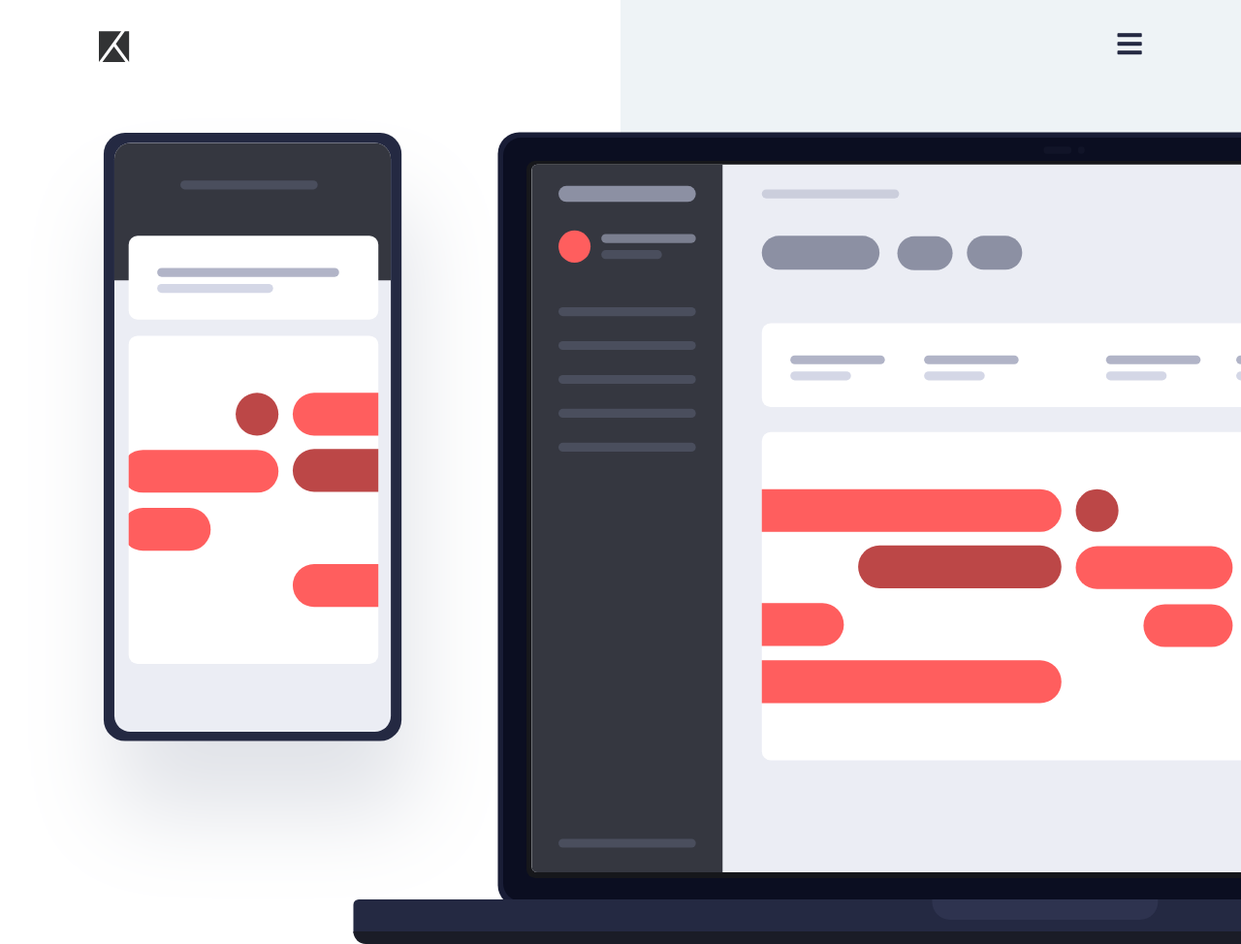
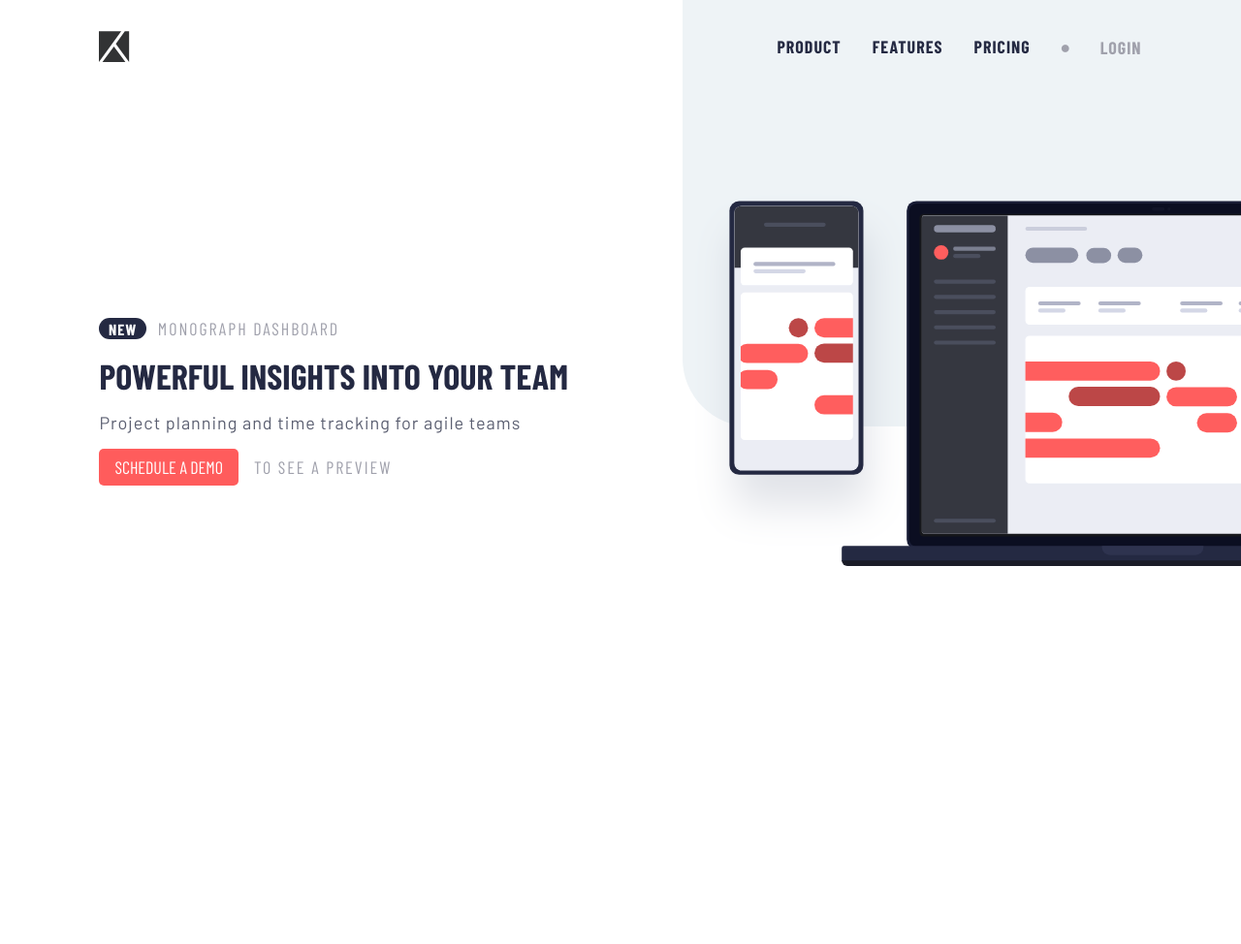
Before and after one commit to georit/project-tracking-intro-component, a plain HTML site: page index.html in a window 1280 px wide. Shown: the top 974 px of the page at 97% size. After the commit the page ends 800 px from the top, so only its background shows below. Drawn offline with nearby package versions, Linux system fonts and the light colour scheme.

Commit message:
Add media queries

```diff
--- a/style.css
+++ b/style.css
@@ -58,6 +58,7 @@ ul.nav-links.hidden {
 div.wrapper {
   min-width: 100vw;
   min-height: 100vh;
+  padding-bottom: 3rem;
   position: relative;
 }
 
@@ -211,3 +212,139 @@ a.btn-schedule-demo {
 p.schedule-demo-info {
   letter-spacing: 2px;
 }
+
+/* *****media queries***** */
+@media screen and (min-width: 768px) {
+  /* *****general styles***** */
+  ul.nav-links.hidden {
+    display: flex;
+  }
+
+  /* *****wrapper***** */
+  div.wrapper {
+    min-width: 100vw;
+    min-height: 100vh;
+    padding-bottom: 3rem;
+    position: relative;
+  }
+
+  /* ***main nav*** */
+  nav.main-nav {
+    display: flex;
+    flex-flow: row nowrap;
+    justify-content: space-between;
+    align-items: center;
+  }
+
+  ul.nav-links {
+    background-color: transparent;
+    border-radius: unset;
+    box-shadow: unset;
+    display: flex;
+    flex-flow: row nowrap;
+    margin-top: 0;
+    padding: 0;
+  }
+
+  ul.nav-links li.nav-link {
+    padding: 0;
+    margin-right: 2rem;
+  }
+
+  ul.nav-links li.nav-link:last-child {
+    margin-right: 0;
+  }
+
+  ul.nav-links li.nav-link:nth-child(4) {
+    display: block;
+  }
+
+  ul.nav-links li.nav-link:nth-child(4) i {
+    font-size: 0.5rem;
+    padding: 0.4375rem 0;
+  }
+
+  ul.nav-links li.nav-link a {
+    border-bottom: 2px solid transparent;
+    transition: all 0.3s;
+  }
+
+  ul.nav-links li.nav-link a:hover {
+    border-bottom: 2px solid var(--very-dark-blue);
+  }
+
+  ul.nav-links li.nav-link:last-child a:hover {
+    border-bottom: 2px solid var(--grayish-blue);
+  }
+
+  i.mobile-nav-toggle {
+    display: none;
+  }
+
+  /* ***hero*** */
+  div.hero,
+  div.hero-img-container {
+    width: 100%;
+  }
+
+  div.hero {
+    display: flex;
+    flex-flow: row nowrap;
+    justify-content: space-between;
+    align-items: center;
+    width: 100%;
+  }
+
+  div.hero-img-container {
+    position: relative;
+    overflow: hidden;
+    order: 2;
+    width: 45%;
+    padding-top: 5rem;
+  }
+
+  img.hero-img {
+    padding-left: 2%;
+    padding-top: 15vh;
+    padding-bottom: 5rem;
+    width: 140%;
+  }
+
+  div.bg-hero {
+    background-color: var(--light-grayish-blue);
+    border-bottom-left-radius: 70px;
+    height: 55vh;
+    position: absolute;
+    right: 0;
+    top: 0;
+    width: 100%;
+    z-index: -1;
+  }
+
+  /* ***hero text*** */
+  div.hero-text {
+    padding-right: 0;
+    padding-top: 10rem;
+    width: 50%;
+  }
+
+  a.btn-schedule-demo {
+    transition: all 0.3s;
+  }
+
+  a.btn-schedule-demo:hover {
+    filter: brightness(150%);
+    -webkit-filter: brightness(150%);
+  }
+}
+
+@media screen and (min-width: 1430px) {
+  h1.main-heading {
+    font-size: 3.5rem;
+  }
+
+  p.hero-info {
+    max-width: 301px;
+    padding-bottom: 4rem;
+  }
+}
```
